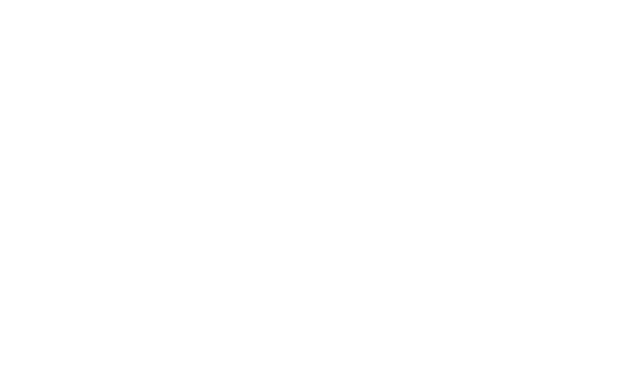
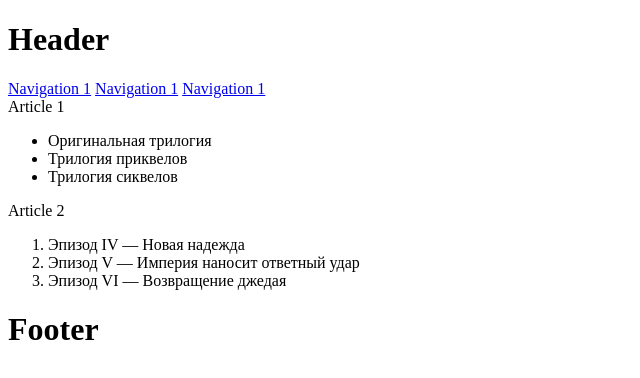
Before and after one commit to js-tasks-ru/htmlcss-20221107_maxfonera, a website: page 02-dz0/01-semantic-mockup/solution.html in a window 1280 px wide. Shown: the whole page, without its empty margins (0-640 px from the left). Drawn offline with Linux system fonts and the light colour scheme.

Commit message:
add solution for dz2-semantic-mockup

```diff
--- a/02-dz0/01-semantic-mockup/solution.html
+++ b/02-dz0/01-semantic-mockup/solution.html
@@ -1,4 +1,40 @@
 <!DOCTYPE html>
 <html lang="ru">
-    <!-- Ваше решение -->
+  <head>
+    <meta charset="UTF-8" />
+    <meta http-equiv="X-UA-Compatible" content="IE=edge" />
+    <meta name="viewport" content="width=device-width, initial-scale=1.0" />
+    <link rel="stylesheet" href="style.css" />
+    <title>Document</title>
+  </head>
+  <body>
+    <header>
+      <h1>Header</h1>
+      <nav>
+        <a href="##">Navigation 1</a>
+        <a href="##">Navigation 1</a>
+        <a href="##">Navigation 1</a>
+      </nav>
+    </header>
+    <main>
+      <article>
+        <div>Article 1</div>
+        <ul>
+          <li>Оригинальная трилогия</li>
+          <li>Трилогия приквелов</li>
+          <li>Трилогия сиквелов</li>
+        </ul>
+      </article>
+
+      <article>
+        <div>Article 2</div>
+        <ol>
+          <li>Эпизод IV — Новая надежда</li>
+          <li>Эпизод V — Империя наносит ответный удар</li>
+          <li>Эпизод VI — Возвращение джедая</li>
+        </ol>
+      </article>
+    </main>
+    <footer><h1>Footer</h1></footer>
+  </body>
 </html>
```
